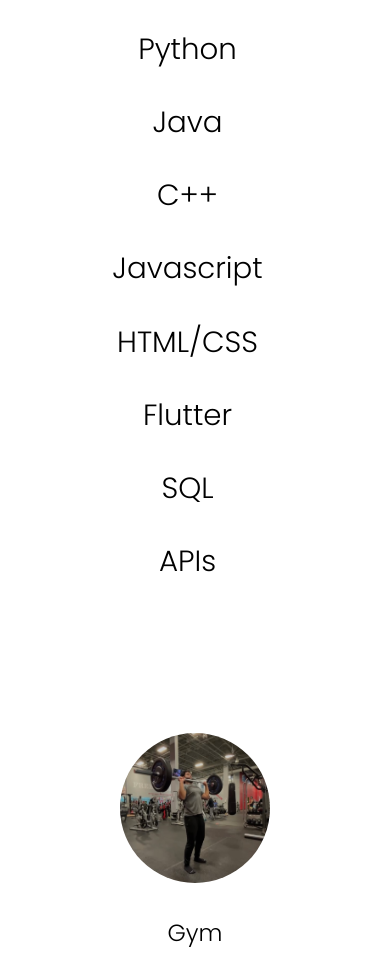
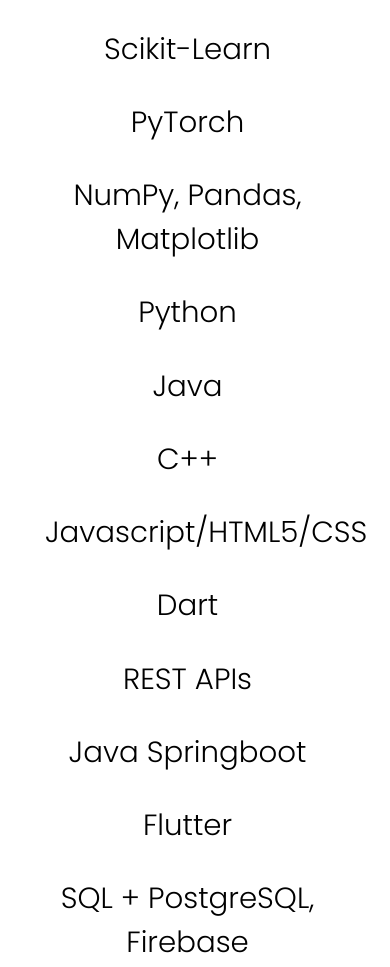
Before and after one commit to roman-ahmadzeia/portfolio, a website built with webpack: page index.html in a window 390 px wide. Shown: the part 1533-2500 px from the top of the page. Built offline with nearby package versions, Linux system fonts and the light colour scheme.

Commit message:
mobile version update

```diff
--- a/index.html
+++ b/index.html
@@ -91,14 +91,19 @@
       </ul>
 
       <div class = "tech-stack-list-mobile">
+        <h3>Scikit-Learn</h3>
+        <h3>PyTorch</h3>
+        <h3>NumPy, Pandas, Matplotlib</h3>
         <h3>Python</h3>
         <h3>Java</h3>
         <h3>C++</h3>
-        <h3>Javascript</h3>
-        <h3>HTML/CSS</h3>
+        <h3>Javascript/HTML5/CSS</h3>
+        <h3>Dart</h3>
+        <h3>REST APIs</h3>
+        <h3>Java Springboot</h3>
         <h3>Flutter</h3>
-        <h3>SQL</h3>
-        <h3>APIs</h3>
+        <h3>SQL + PostgreSQL, Firebase</h3>
+
       </div>
 
     </div>
```
